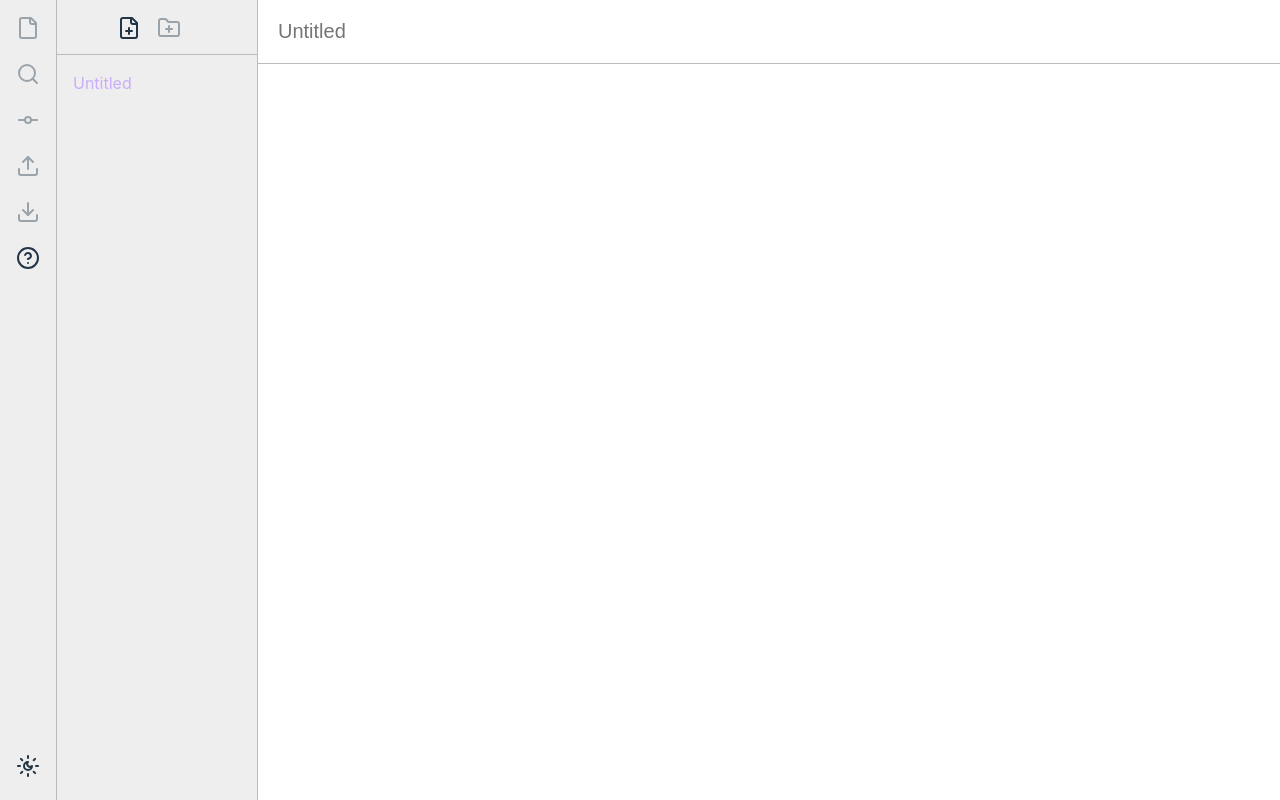
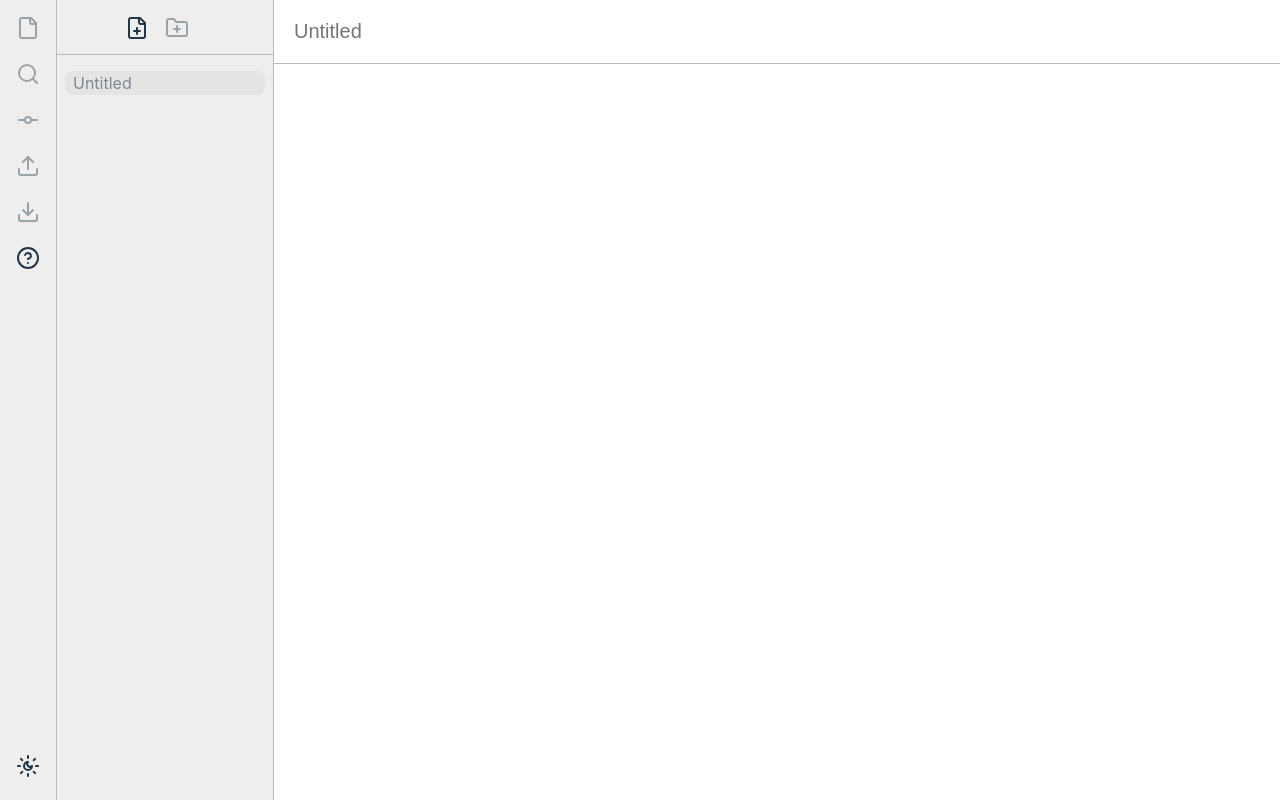
Before and after one commit to landwill/engrave, a React (Vite) app: page / in a window 1280 px wide. Both pictures are taken after a click on the element 129 px from the left and 31 px from the top of the page. Built offline with nearby package versions, Linux system fonts and the light colour scheme.

Commit message:
style: enhanced style for selected/hovered documents

```diff
--- a/src/components/DocumentSelectorItem.tsx
+++ b/src/components/DocumentSelectorItem.tsx
@@ -11,8 +11,9 @@ const SPAN_STYLE: CSSProperties = {
   textOverflow: 'ellipsis',
   textWrap: 'nowrap',
   overflow: 'hidden',
-  paddingLeft: '1em',
-  paddingRight: '1em',
+  paddingLeft: '0.5em',
+  paddingRight: '0.5em',
+  borderRadius: '0.5em',
   flexShrink: 0
 }
 
--- a/src/components/DocumentSelectorList.tsx
+++ b/src/components/DocumentSelectorList.tsx
@@ -10,6 +10,8 @@ const DIV_STYLE: CSSProperties = {
   paddingTop: '1em',
   width: '200px',
   userSelect: 'none',
+  marginLeft: '0.5em',
+  marginRight: '0.5em',
   overflowY: 'auto'
 }
 
--- a/src/index.css
+++ b/src/index.css
@@ -27,8 +27,6 @@
     text-rendering: optimizeLegibility;
     -webkit-font-smoothing: antialiased;
     -moz-osx-font-smoothing: grayscale;
-
-    --active-document-text-color: #A56EFF;
 }
 
 html, body {
@@ -42,16 +40,12 @@ body {
     min-width: 320px;
 }
 
-.active {
-    color: var(--active-document-text-color);
-}
-
-.document-selector-item:hover {
+.active, .document-selector-item:hover {
     background-color: var(--panel-background-color-hover);
 }
 
 .untitled {
-    opacity: 0.5;
+    opacity: 0.55;
 }
 
 .light-mode {
```
